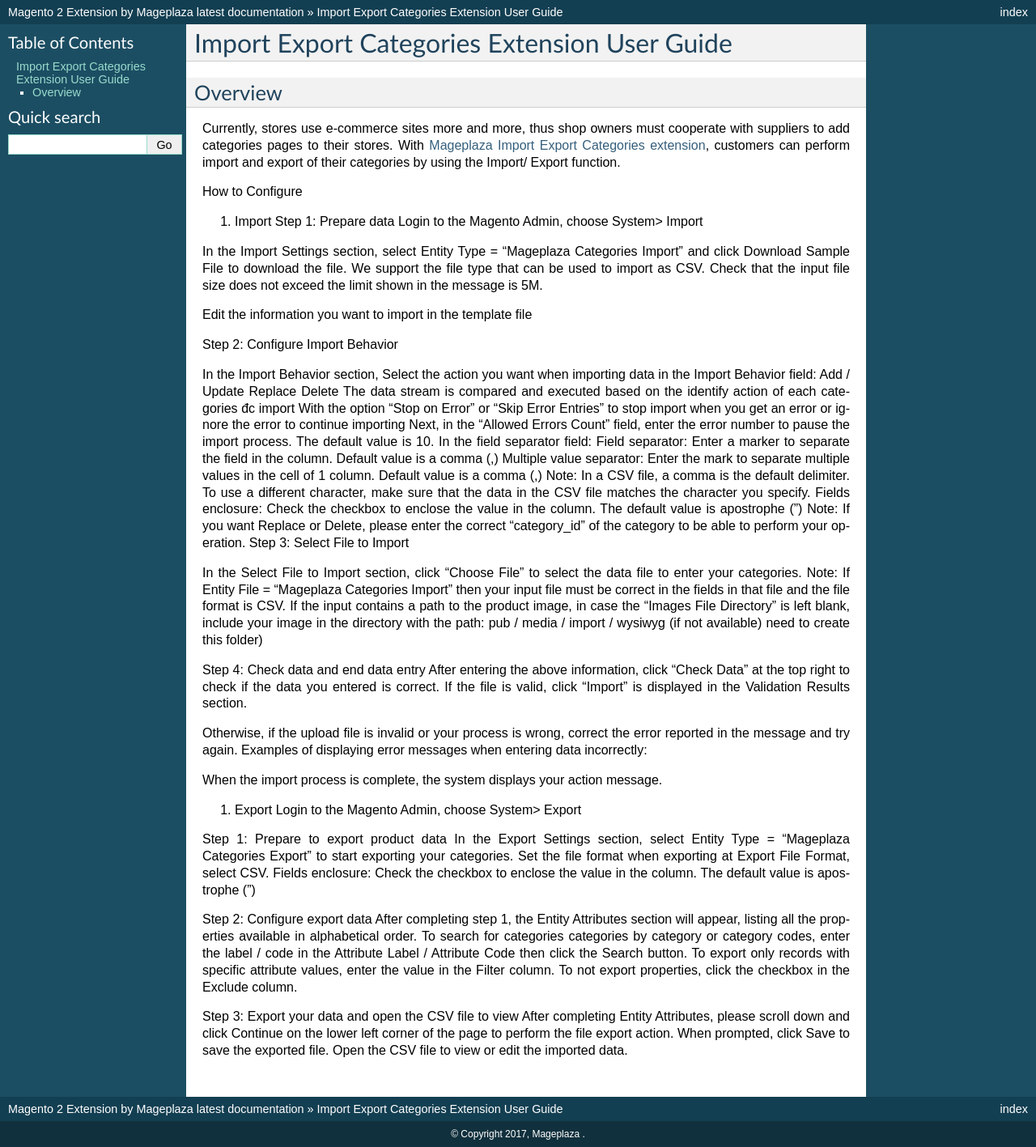
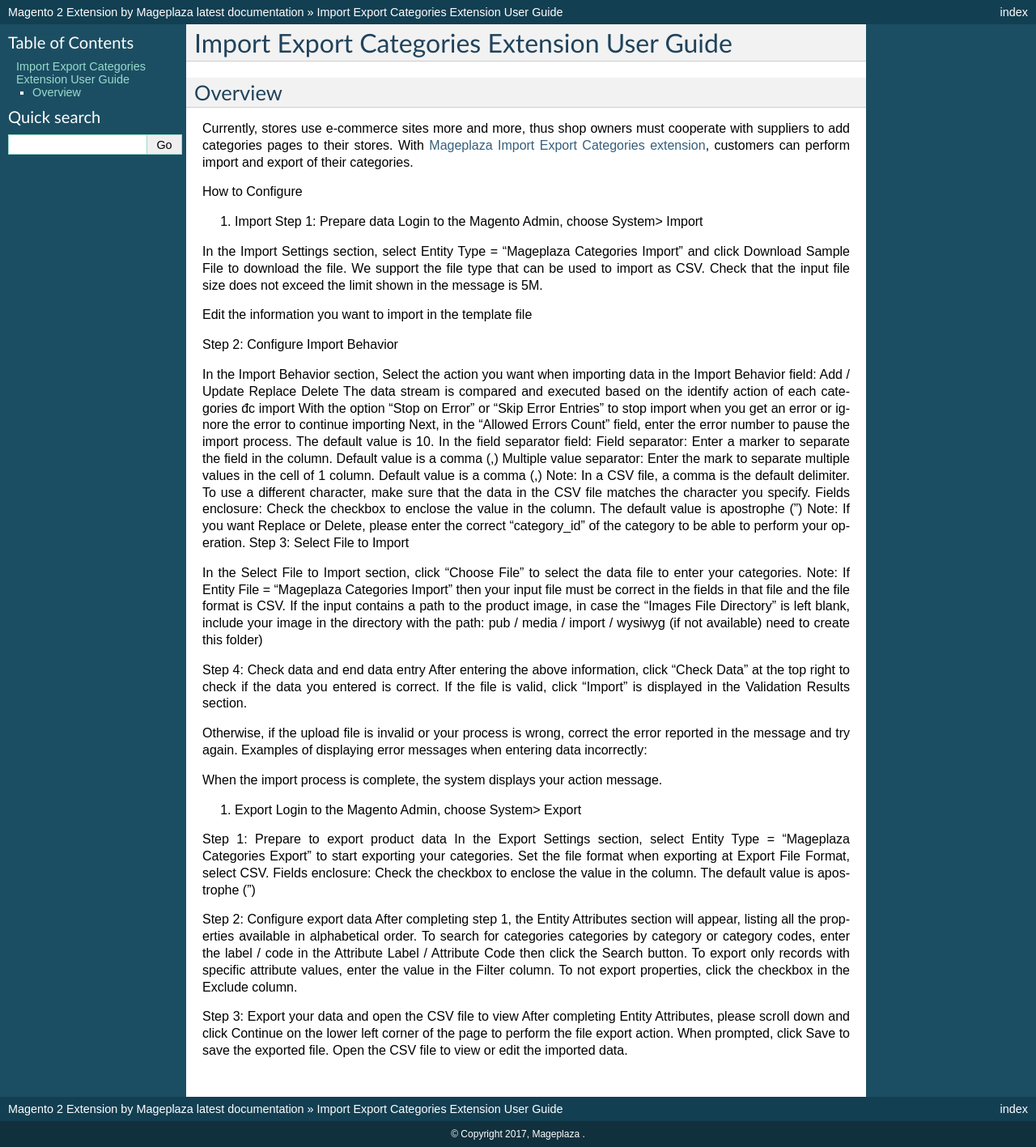
Before and after one commit to magepages/mpdocs, a Sphinx documentation site: the page built from docs/import-export-categories/index.md, in a window 1280 px wide. Shown: the whole page at 81% size. Built offline with Sphinx 7.4.7, drawn with Linux system fonts in a browser that asks for light colours; pages that are not in the unit, such as notebooks, are missing from menus.

Commit message:
Update index.md

```diff
--- a/docs/import-export-categories/index.md
+++ b/docs/import-export-categories/index.md
@@ -2,8 +2,7 @@
 
 ## Overview
 
-Currently, stores use e-commerce sites more and more, thus shop owners must cooperate with suppliers to add categories pages to their stores. With [Mageplaza Import Export Categories extension](https://www.mageplaza.com/magento-2-import-export-categories/), customers can perform import and export of their categories by using the Import/ Export function.
-
+Currently, stores use e-commerce sites more and more, thus shop owners must cooperate with suppliers to add categories pages to their stores. With [Mageplaza Import Export Categories extension](https://www.mageplaza.com/magento-2-import-export-categories/), customers can perform import and export of their categories.
 
 
 How to Configure
```
